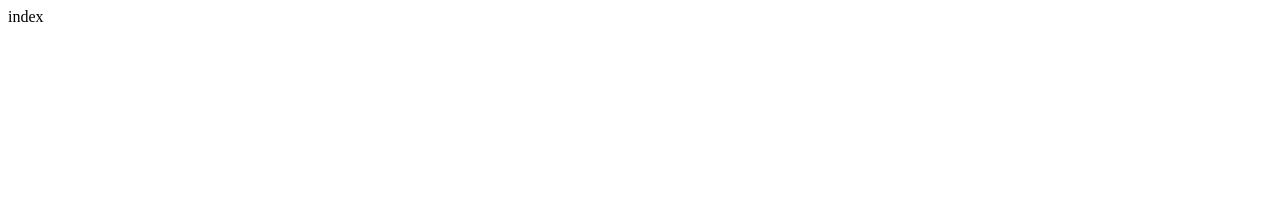
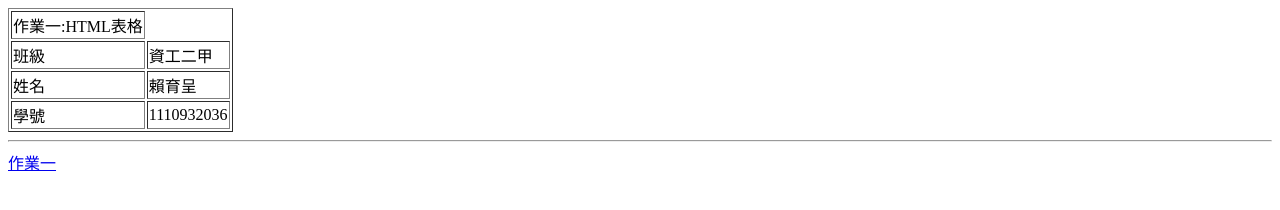
Before and after one commit to LieUieCheng/1110932036, a plain HTML site: page index.html in a window 1280 px wide. Drawn offline with Linux system fonts and the light colour scheme.

Commit message:
Add files via upload

```diff
--- a/index.html
+++ b/index.html
@@ -1 +1,28 @@
-index
+<!DOCTYPE html>
+<thml>
+<head>
+	<meta charset="UTF-8">
+	<meta name="viewport" content="width=device-width, intial-scale=1.0">
+	<title>首頁</title>
+</head>
+<body>
+	<table border="1">
+		<tr>
+			<td>作業一:HTML表格</td>
+		</tr>
+		<tr>
+			<td>班級</td>
+			<td>資工二甲</td>
+		</tr>
+		<tr>
+			<td>姓名</td>
+			<td>賴育呈</td>
+		</tr>
+		<tr>
+			<td>學號</td>
+			<td>1110932036</td>
+	</table>
+	<hr>
+	<a href="hw01.html">作業一</a>
+</body>
+</html>
```
